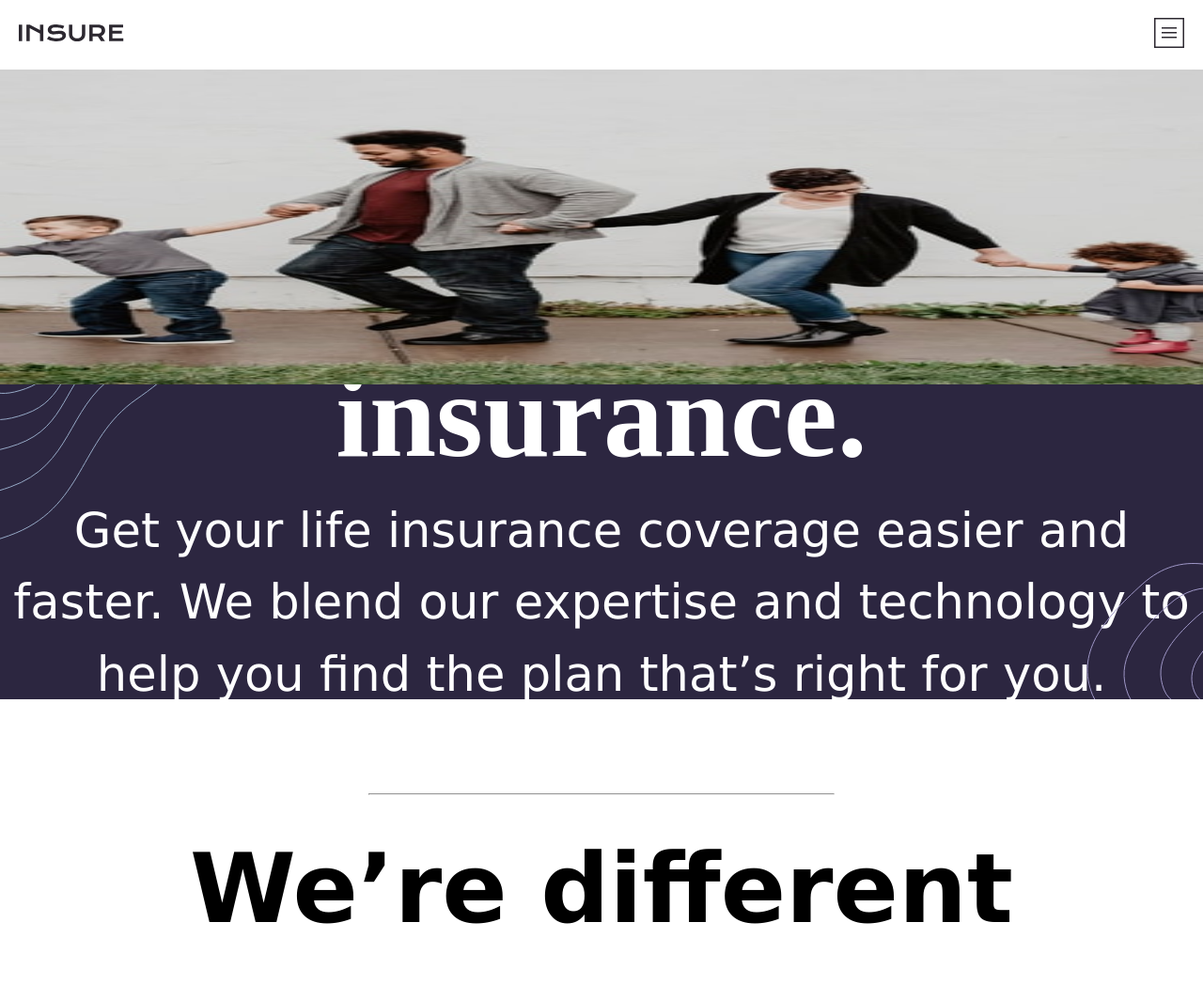
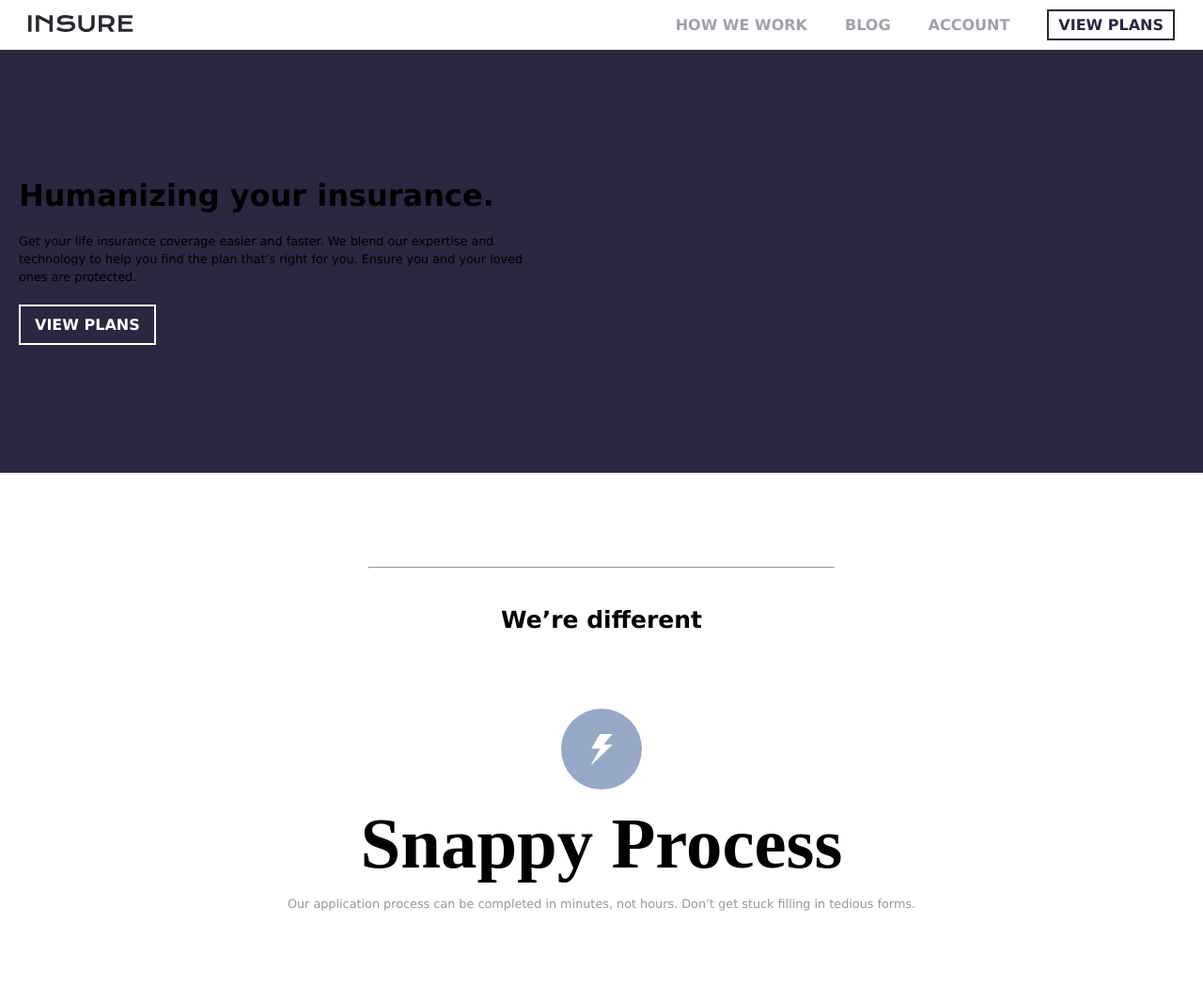
Before and after one commit to Funshyaj/insure, a plain HTML site: page index.html in a window 1280 px wide. Shown: the top 1048 px of the page at 94% size. Drawn offline with nearby package versions, Linux system fonts and the light colour scheme.

Commit message:
mobile text responsivesness dont use vw all the time rem is good too especiallly in small spaces

```diff
--- a/index.css
+++ b/index.css
@@ -3,9 +3,17 @@ margin: 0;
 box-sizing: border-box;
 font-family: 'Lucida Sans', 'Lucida Sans Regular', 'Lucida Grande', 'Lucida Sans Unicode', Geneva, Verdana, sans-serif;}
 
+
+/* base styles */
+h2{font-size: 2rem;}
+
+p{font-size: 0.8rem;
+    line-height: 1.5;}
+
 .pc-hero{display: none;}
 
-.mobile-hero{height: 93vh;}
+.mobile-hero{height: 93vh;
+display: block;}
 
 .mobile-hero > header{display: flex;
     justify-content: space-between;
@@ -22,7 +30,7 @@ transition: .5s;
 
 
 .mobile-hero > header > nav{position: fixed;
-    top: 53px;
+    top: 10%;
     display: none;
     padding-top: 31px;
     left: 0;
@@ -49,7 +57,7 @@ transition: .5s;
 
 .mobile-hero > header > nav > ul >li{
     color: #fff;
-    font-size: 6vw;
+    font-size: 1.5rem;
 }
 
 
@@ -111,7 +119,7 @@ from {opacity: 0;}
 to{opacity: 1;}
 }
 
-.hero-info-content > .hero-info-texts > h2{font-size:10vw;
+.hero-info-content > .hero-info-texts > h2{
      font-family:'Times New Roman', Times, serif;
     animation:drop-and-bounce ;
     padding-bottom: 10px;
@@ -124,7 +132,7 @@ position: relative;}
 70%{top:-5px;}
 100%{top:0;}}
 
-.hero-info-content > .hero-info-texts > p{font-size:4vw; line-height: 1.5; }
+/* .hero-info-content > .hero-info-texts > p{  } */
 
 .hero-info-content > .hero-info-texts > button{background-color: transparent;
 border: 2px solid white;
@@ -250,4 +258,82 @@ padding: 10px 0 30px;}
 font-weight: bold;}
 
 .footer-content-list > ul >li{font-size: 12px;
-color:#252130};
+color:#252130}
+
+
+/*Tablet screen  */
+
+
+    @media screen and (min-width:508px){
+
+        .pc-hero{display: block;}
+
+        .mobile-hero{display: none;}
+
+        .pc-hero > header{display: flex;
+            justify-content: space-between;
+            align-items: center;
+            padding: 10px 30px;}
+
+
+
+            .pc-hero > header > nav > ul{display: flex;
+                align-items: center;
+                list-style: none;
+                gap: 40px;}
+
+                .pc-hero > header > nav > ul >li{
+                    font-size: 16px;
+                     text-transform: uppercase;
+                     color: #2c264070;
+                     font-weight: bold;
+                }
+
+                .pc-hero > header > nav > ul >button{
+    border: 2px solid #2c2640;
+    color: #2c2640;
+    background-color: transparent;
+    padding: 5px 10px;
+    font-size: 16px;
+    text-transform: uppercase;
+    font-weight: bold;
+    transition: .5s;}
+
+  button:active{background-color: white;
+            color: #2c2640;}
+
+    .pc-hero > .hero-content{height: 450px;
+        width: 100%;
+        padding: 40px 55% 40px 20px;
+        background-color: #2c2640;
+        display: flex;
+        align-items: center;
+        position: relative;
+    }
+
+    .about > h1{font-size: 25px;
+        padding: 10px 0px 40px;}
+
+    .pc-hero > .hero-content > img :nth-child(2){
+        position:absolute;
+        }
+
+
+    .pc-hero > .hero-content > .hero-texts{
+        display: flex;
+        gap: 20px;
+        flex-direction: column;
+    }
+
+    .pc-hero > .hero-content > .hero-texts > div > button{
+        border: 2px solid white;
+        color: white;
+        background-color: transparent;
+        padding: 10px 15px;
+        font-size: 16px;
+        text-transform: uppercase;
+        font-weight: bold;
+        transition: .5s;
+        }
+
+    }
--- a/index.html
+++ b/index.html
@@ -13,7 +13,7 @@
 <!--  pc hero section -->
   <section class="pc-hero">
     <header>
-      <img src="images/logo.svg" alt="insure logo">
+      <div><img src="images/logo.svg" alt="insure logo"></div>
       <nav>
         <ul>
           <li>How we work</li>
@@ -21,35 +21,28 @@
           <li>Account</li>
           <button>View plans</button>
         </ul>
-
-        <div>
-          <div></div>
-          <div></div>
-          <div></div>
-        </div>
-
 </nav>
     </header>
 
-    <div>
-
-      <div>
-        <img src="images/image-intro-mobile.jpg" alt="mobile">
-        <img src="images/image-intro-desktop.jpg" alt="mobile">
-
-        <img src="images/bg-pattern-mobile-nav.svg" alt="" >
-        <img src="images/bg-pattern-intro-left-desktop.svg" alt="">
-        <img src="images/bg-pattern-intro-right-desktop.svg" alt="">
-        <img src="images/bg-pattern-intro-left-mobile.svg" alt="">
-
-        <img src="images/bg-pattern-intro-right-mobile.svg" alt="">
-
-        <h2>Humanizing your insurance.</h2>
+    <div class="hero-content">
+<div class="hero-texts">
+  <h2>Humanizing your insurance.</h2>
         <p> Get your life insurance coverage easier and faster. We blend our expertise
   and technology to help you find the plan that’s right for you. Ensure you
   and your loved ones are protected.</p>
-  <button>View plans</button>
-      </div>
+  <div>
+   <button>View plans</button>
+  </div>
+  </div>
+
+    <!--  <div>
+
+        <img src="images/image-intro-desktop.jpg" alt="pc hero img">
+        <img src="images/bg-pattern-intro-left-desktop.svg" alt="">
+        <img src="images/bg-pattern-intro-right-desktop.svg" alt="">
+
+
+      </div> -->
     </div>
   </section>
 
@@ -81,7 +74,7 @@
 
       <img src="images/bg-pattern-intro-left-mobile.svg" alt="" id="top-left-img">
       <div class="hero-info-texts">
-          <h2>Humanizing your insurance.</h2>
+          <h2>Humanizing <br> your insurance.</h2>
       <p> Get your life insurance coverage easier and faster. We blend our expertise
 and technology to help you find the plan that’s right for you. Ensure you
 and your loved ones are protected.</p>
--- a/index.js
+++ b/index.js
@@ -1,5 +1,6 @@
 let menuBtn = document.querySelector('#hamburger')
 let body = document.querySelector('.body')
+let hero = document.querySelector('.hero-info')
 let menu = document.querySelector('.nav')
 
 menuBtn.addEventListener("click",
@@ -8,6 +9,7 @@ menuBtn.addEventListener("click",
             menuBtn.src ='images/icon-close.svg'
             menuBtn.id = "close"
             body.style.display = "none"
+            hero.style.display = "none"
             menu.style.display = "flex"
             menu.style.height = '100%'
     }
@@ -16,6 +18,7 @@ menuBtn.addEventListener("click",
         menuBtn.src='images/icon-hamburger.svg'
         menuBtn.id = "hamburger"
         body.style.display = "block"
+        hero.style.display = "block"
             menu.style.display = "none"
             menu.style.height = '0'
     }
```
